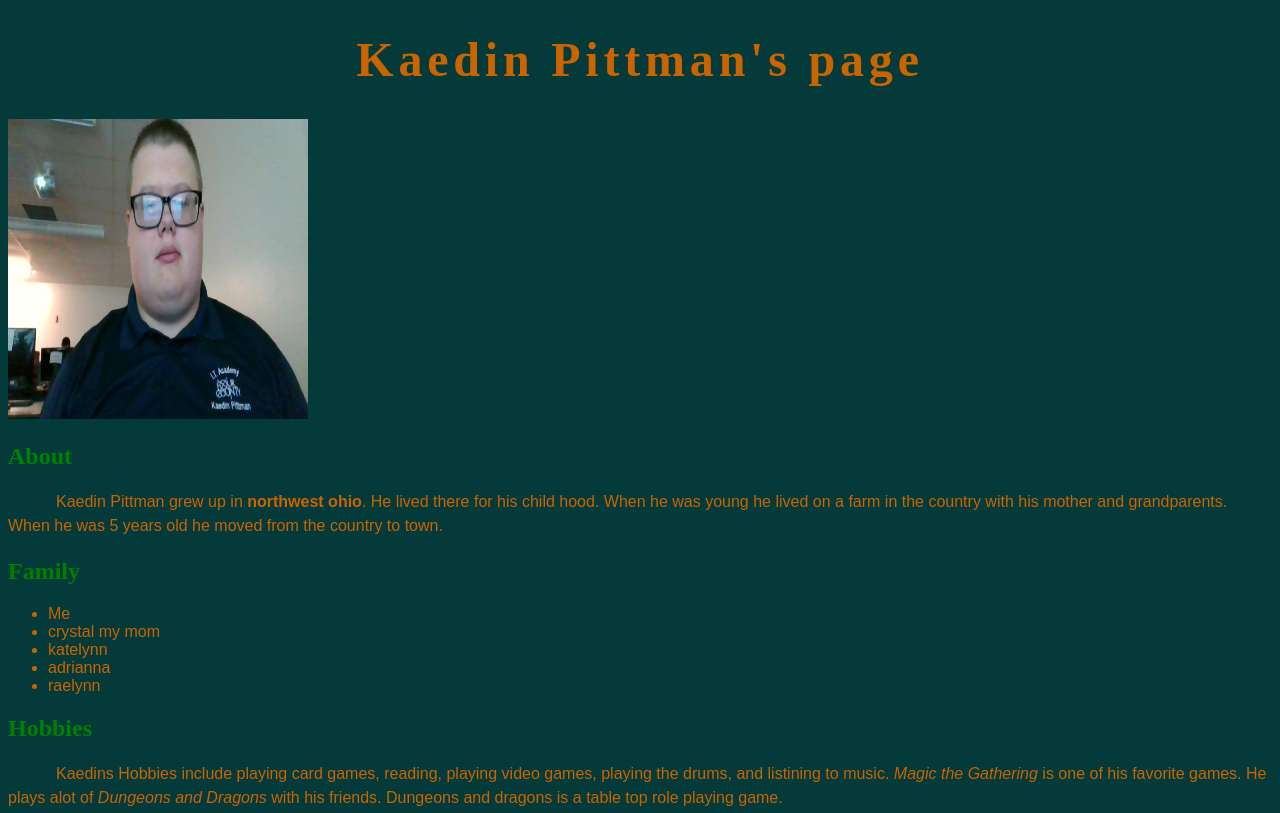
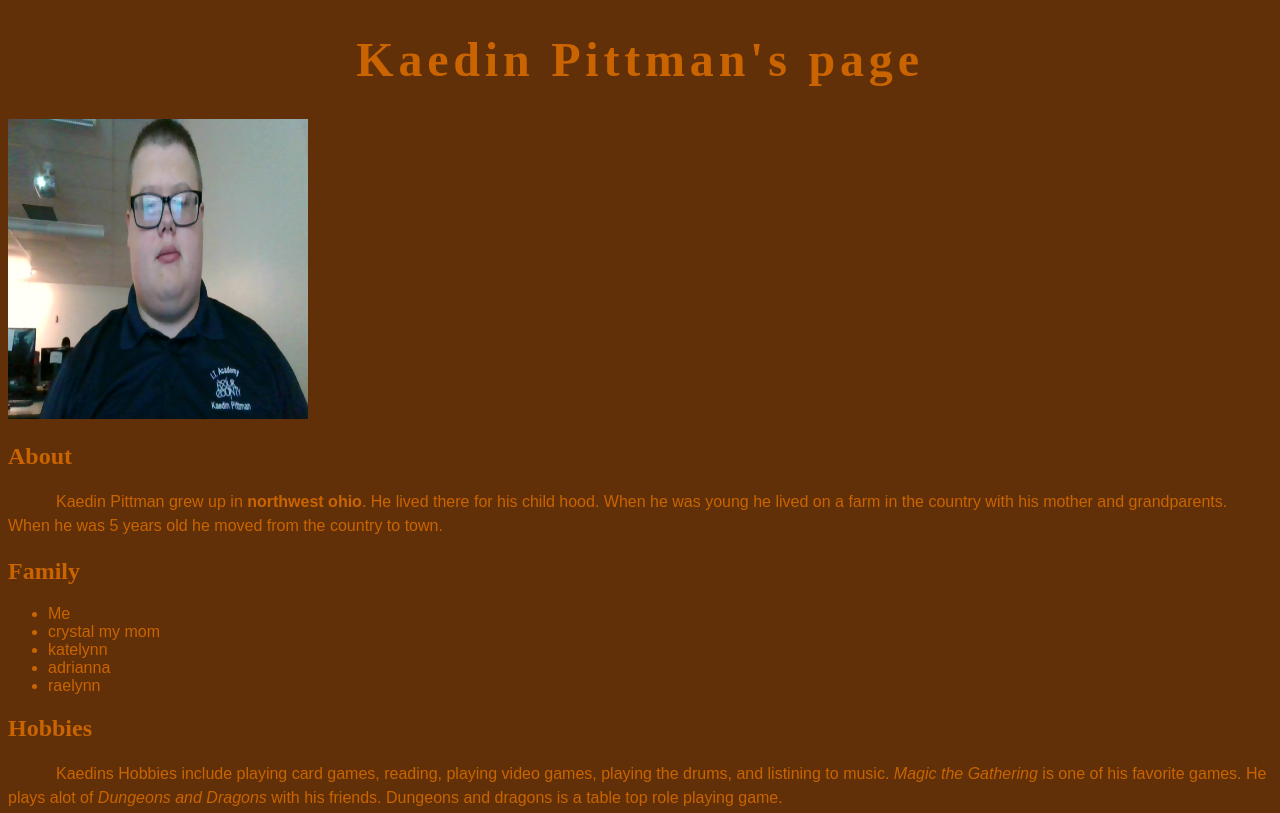
Before and after one commit to kaedinpittman05/myweb, a plain HTML site: page index.html in a window 1280 px wide. Shown: the top 813 px of the page. Drawn offline with Linux system fonts and the light colour scheme.

Commit message:
fixed color

```diff
--- a/myStyle.css
+++ b/myStyle.css
@@ -1,7 +1,7 @@
 h1
 {
 	color:#C96401;
-	background-color: #053A3A;
+	background-color: #613008;
 	text-align: center;
 	font-size: 3em;
 	letter-spacing: .1em;
@@ -10,7 +10,7 @@ h1
 
 h2
 {
-	color:green;
+	color:C96401;
 	font-size: 1.5em;
 	font-family: serif;
 }
@@ -23,7 +23,7 @@ a
 body
 {
 	color:#C96401;
-	background-color:#053A3A;
+	background-color:#613008;
 	font-family: "Veranda", Sans-serif;
 }
 
```
